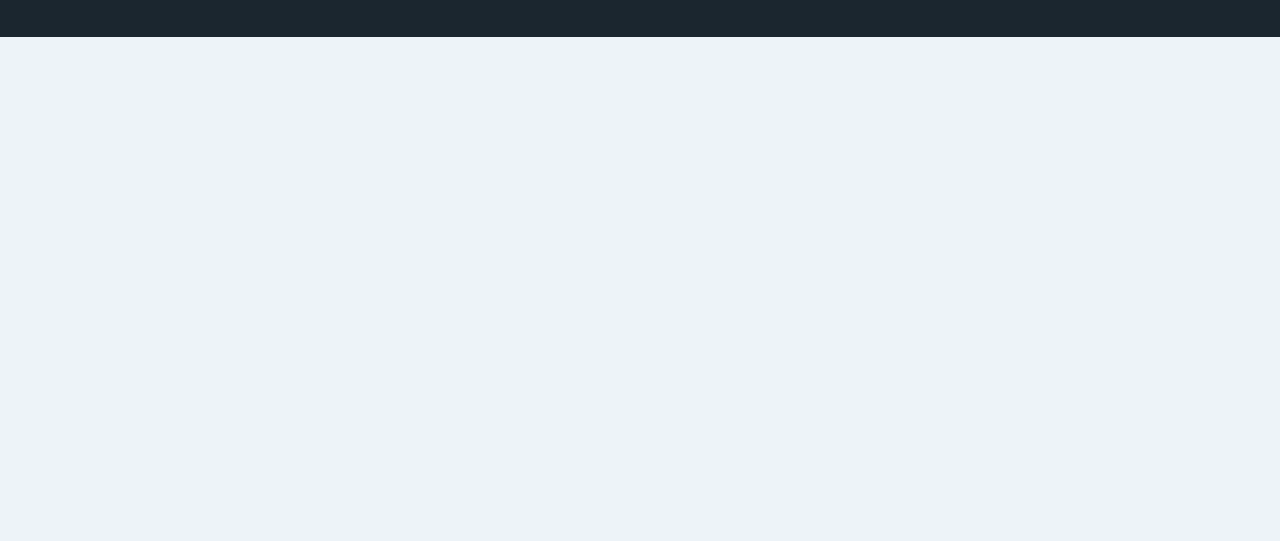
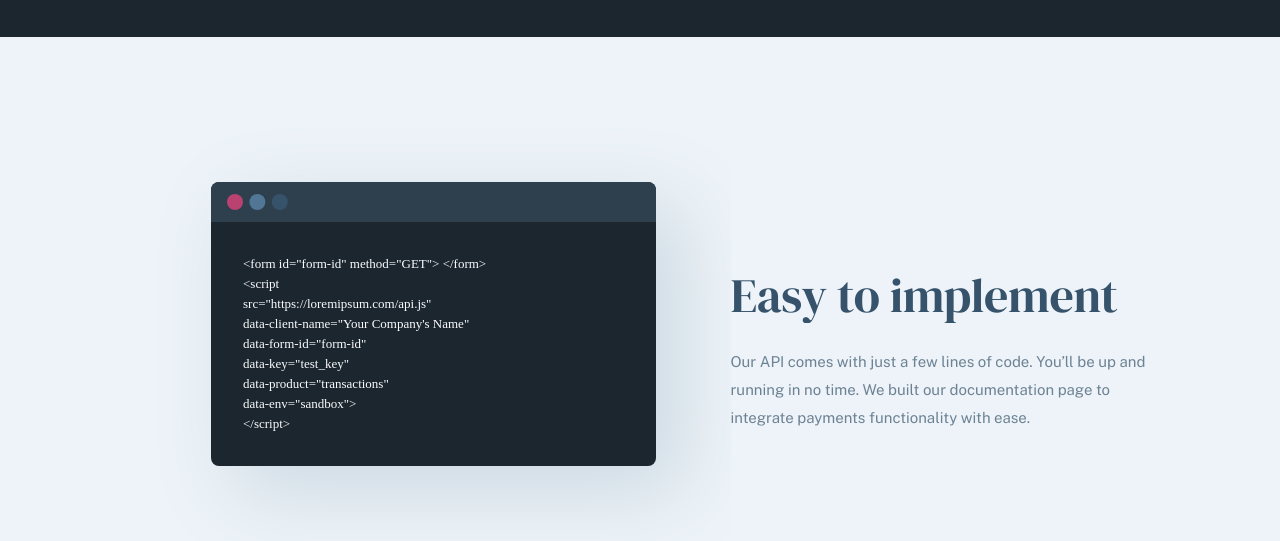
Before and after one commit to dyegohrq/payapi-multi-page-website, a plain HTML site: page index.html in a window 1280 px wide. Shown: the part 1159-1700 px from the top of the page. Before the commit the page ends 1246 px from the top, so only its background shows below. Drawn offline with nearby package versions, Linux system fonts and the light colour scheme.

Commit message:
implement

```diff
--- a/assets/css/parts/_header.scss
+++ b/assets/css/parts/_header.scss
@@ -169,7 +169,7 @@
     }
 }
 
-@media screen and (min-width: 1200px) {
+@media screen and (min-width: 1280px) {
     .bg_pattern img{
         display: flex;
         position: absolute;
@@ -278,7 +278,7 @@
     }
 }
 
-@media screen and (min-width: 1200px) {
+@media screen and (min-width: 1280px) {
     .start {
         flex-direction: row;
         width: 100%;
--- a/assets/css/parts/_main.scss
+++ b/assets/css/parts/_main.scss
@@ -22,7 +22,6 @@
         align-items: center;
         justify-content: center;
         gap: 25px;
-        width: 336px;
         margin: auto;
 
         h2, p {
@@ -48,7 +47,7 @@
     }
 }
 
-@media screen and (min-width: 1200px) {
+@media screen and (min-width: 1280px) {
     .work {
         flex-direction: row;
         align-items: center;
@@ -70,3 +69,55 @@
         }
     }
 }
+
+.implement {
+    padding: 40px;
+    display: flex;
+    flex-direction: column;
+    align-items: center;
+    justify-content: center;
+
+    .img_code {
+        img {
+            display: flex;
+            align-items: center;
+            justify-content: center;
+            width: 100%;
+            height: 100%;
+            position: relative;
+            left: 5%;
+        }
+    }
+
+    .text_implement {
+        text-align: center;
+        display: flex;
+        flex-direction: column;
+        gap: 25px;
+
+        h2 {
+            color: $san_juan_blue;
+        }
+
+        p {
+            color: $linght_san_juan_blue;
+            max-width: 580px;
+            margin: auto;
+        }
+    }
+}
+
+@media screen and (min-width: 1200px) {
+    .implement {
+        flex-direction: row;
+
+        .text_implement {
+            text-align: left;
+
+            p {
+                width: 424px;
+                margin: 0;
+            }
+        }
+    }
+}
--- a/assets/css/parts/_typography.scss
+++ b/assets/css/parts/_typography.scss
@@ -51,7 +51,7 @@ p {
     }
 }
 
-@media screen and (min-width: 1200px) {
+@media screen and (min-width: 1280px) {
     h1 {
         font-size: 72px;
         line-height: 76px;
--- a/index.html
+++ b/index.html
@@ -106,15 +106,22 @@
           </div>
         </div>
       </div>
+      <div class="implement container">
+        <div class="img_code">
+          <img src="assets/home/desktop/illustration-easy-to-implement.svg" alt="">
+        </div>
+        <div class="text_implement">
+          <h2>Easy to implement</h2>
+          <p>
+            Our API comes with just a few lines of code. You’ll be up and running in
+            no time. We built our documentation page to integrate payments functionality
+            with ease.
+          </p>
+        </div>
+      </div>
     </main>
 
     <!--
-
-    Easy to implement
-    Our API comes with just a few lines of code. You’ll be up and running in
-    no time. We built our documentation page to integrate payments functionality
-    with ease.
-
     Simple UI & UX
     Our pre-built form is easy to integrate in your app or website’s checkout
     flow and designed to optimize conversion.
```
Also changed, not shown: assets/css/default.css, 1 other file.
